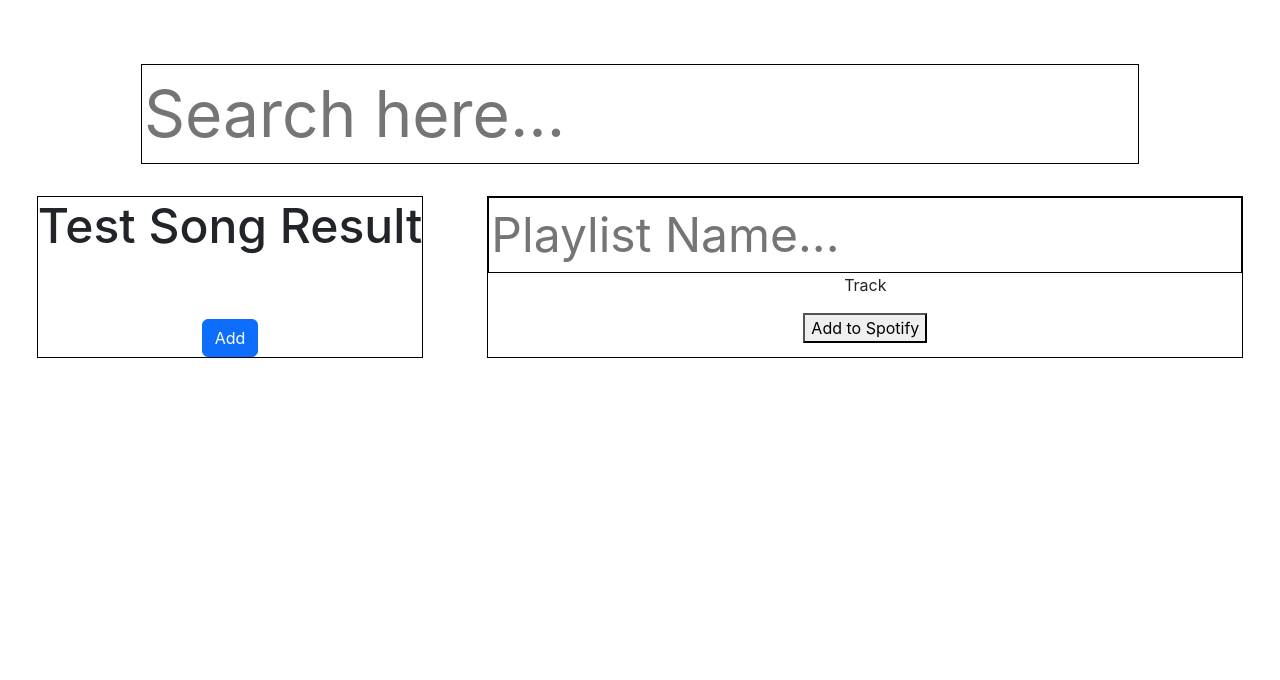
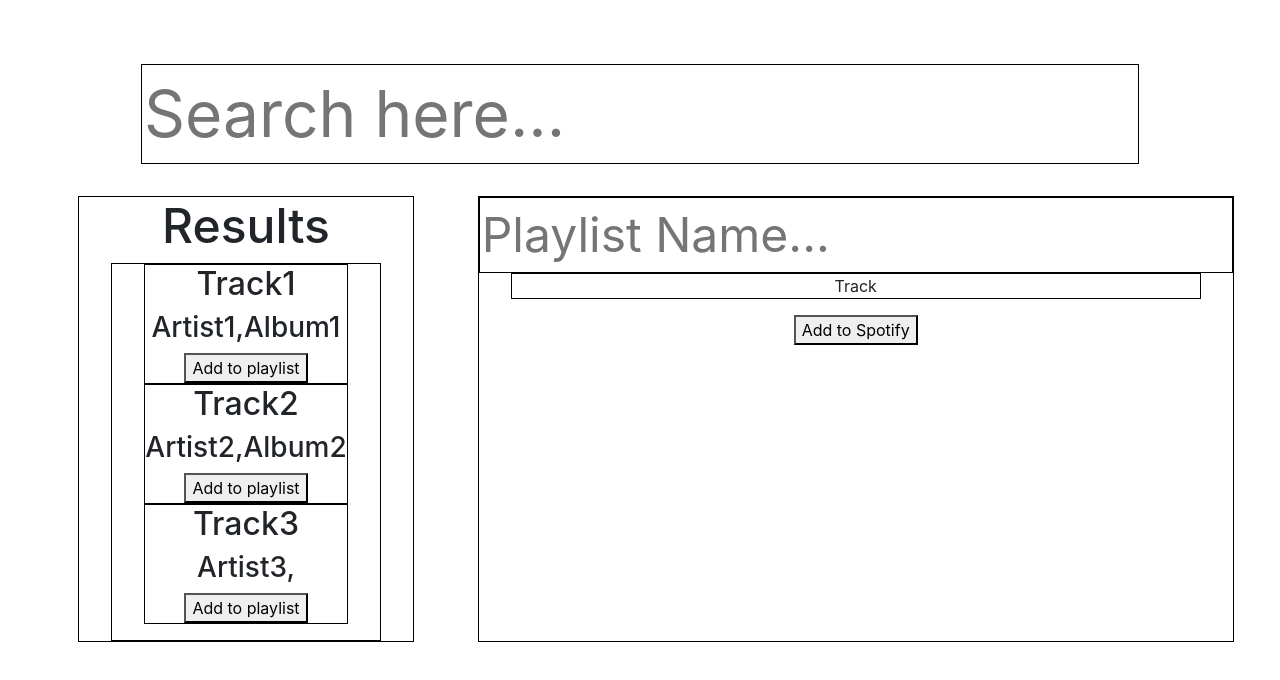
Before and after one commit to kailaburgin/jammming, a React (Create React App) app: page / in a window 1280 px wide. Shown: the top 680 px of the page. Built offline with nearby package versions, Linux system fonts and the light colour scheme.

Commit message:
mock tracks display in results search

```diff
--- a/src/Playlist.js
+++ b/src/Playlist.js
@@ -1,17 +1,23 @@
-import React from "react";
+import React, { useState } from "react";
 import styles from "./Playlist.module.css";
+import Tracklist from "./Tracks";
 
 export default function Playlist() {
+  const [playList, setPlaylist] = useState([]);
+
   return (
-    <div style={{ border: "1px solid black", marginLeft: "2em" }}>
+    <div
+      style={{
+        border: "1px solid black",
+        marginLeft: "2em",
+      }}
+    >
       <input
         type="playlist-name"
         placeholder="Playlist Name..."
         className={styles.inputStyle}
       />
-      <p>
-        Track
-      </p>
+      <p style={{ border: "1px solid black", marginRight: "2em", marginLeft: '2em'}}>Track</p>
       <button>Add to Spotify</button>
     </div>
   );
--- a/src/SearchResults.js
+++ b/src/SearchResults.js
@@ -1,17 +1,61 @@
-import React from "react";
+import React, { useState } from "react";
 import styles from "./SearchResults.module.css";
+import Tracklist from "./Tracks";
+
+// const tracks = [
+//   {
+//     trackName: "Track1",
+//     trackArtist: "Artist1",
+//     trackAlbum: "Album1",
+//     trackID: "id1",
+//   },
+//   {
+//     trackName: "Track2",
+//     trackArtist: "Artist2",
+//     trackAlbum: "Album2",
+//     trackID: "id2",
+//   },
+//   {
+//     trackName: "Track3",
+//     trackArtist: "Artist3",
+//     songAtrackAlbumlbum: "Album3",
+//     trackID: "id3",
+//   },
+// ];
+
+// const Track = ({ trackName, trackArtist, trackAlbum, trackID }) => (
+//   <div style={{ border: "1px solid black", marginRight: "2em" }}>
+//     <li key={trackID} style={{ listStyle: "none" }}>
+//       <h2>{trackName}</h2>
+//       <h3>
+//         {trackArtist},{trackAlbum}
+//       </h3>
+//     </li>
+//     <button>Add to playlist</button>
+//   </div>
+// );
+
+// const Tracklist = tracks.map(Track);
 
 export default function SearchResults() {
   return (
-    <div style={{ border: "1px solid black", marginRight: "2em" }}>
-      <h1>
-        Test Song Result
-        {/* <ResultName /> */}
-      </h1>
-      <div className={styles.btntest}>
-        <button className="btn btn-primary">
-          Add
-        </button>
+    <div
+      className="SearchResults-header"
+      style={{
+        border: "1px solid black",
+        marginRight: "2em",
+        marginLeft: "2em",
+      }}
+    >
+      <h1>Results</h1>
+      <div
+        style={{
+          border: "1px solid black",
+          marginRight: "2em",
+          marginLeft: "2em",
+        }}
+      >
+        <ul>{Tracklist}</ul>
       </div>
     </div>
   );
--- a/src/SearchResults.module.css
+++ b/src/SearchResults.module.css
@@ -5,3 +5,8 @@
 h1 {
     font-size: 3em;
 }
+
+.SearchResults-header{
+    display: flex;
+    justify-content: center;
+}
--- /dev/null
+++ b/src/Tracks.js
@@ -0,0 +1,40 @@
+import React from "react";
+
+const tracks = [
+  {
+    trackName: "Track1",
+    trackArtist: "Artist1",
+    trackAlbum: "Album1",
+    trackID: "id1",
+  },
+  {
+    trackName: "Track2",
+    trackArtist: "Artist2",
+    trackAlbum: "Album2",
+    trackID: "id2",
+  },
+  {
+    trackName: "Track3",
+    trackArtist: "Artist3",
+    songAtrackAlbumlbum: "Album3",
+    trackID: "id3",
+  },
+];
+
+const Track = ({ trackName, trackArtist, trackAlbum, trackID }) => (
+  <div style={{ border: "1px solid black", marginRight: "2em" }}>
+    <li key={trackID} style={{ listStyle: "none" }}>
+      <h2>{trackName}</h2>
+      <h3>
+        {trackArtist},{trackAlbum}
+      </h3>
+    </li>
+    <button>Add to playlist</button>
+  </div>
+);
+
+const Tracklist = tracks.map(Track);
+
+export default Tracklist;
+
+//unsure if this needs to be separate
```
